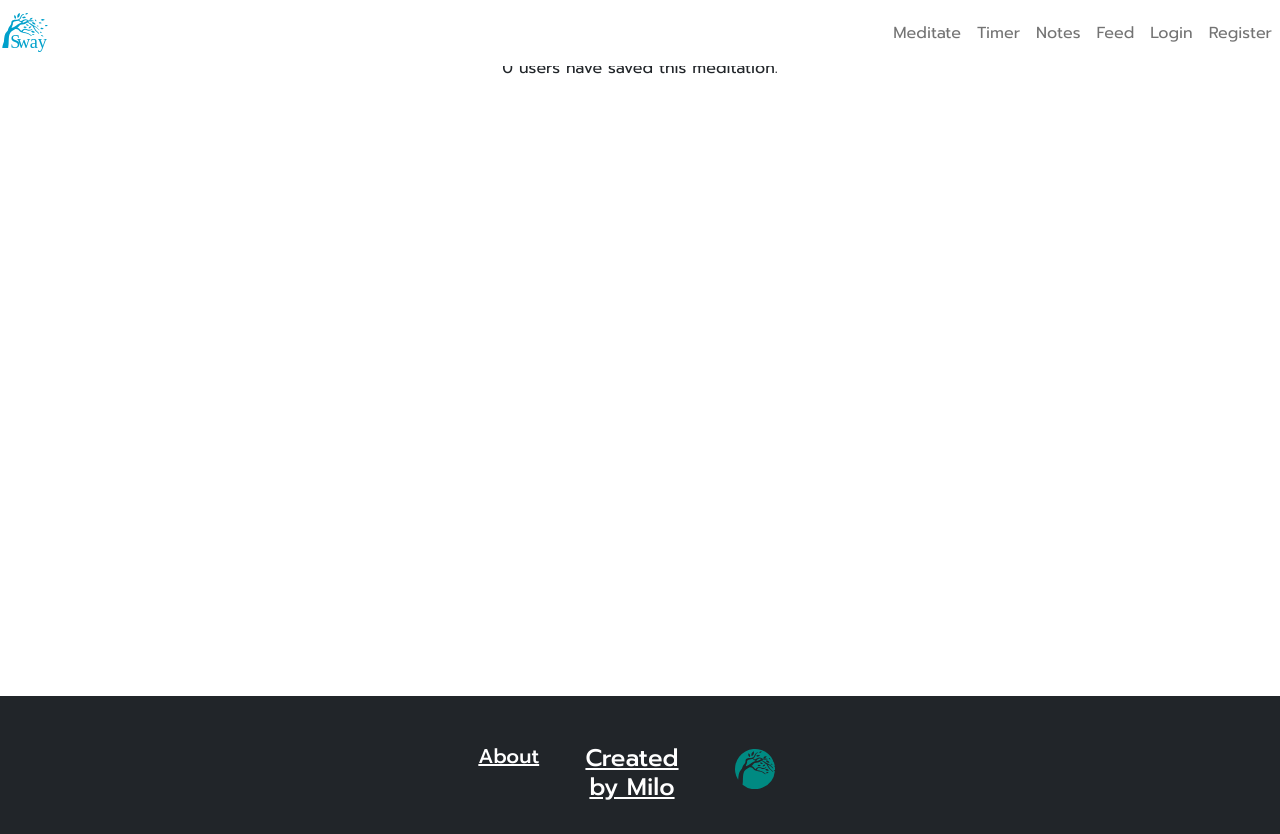
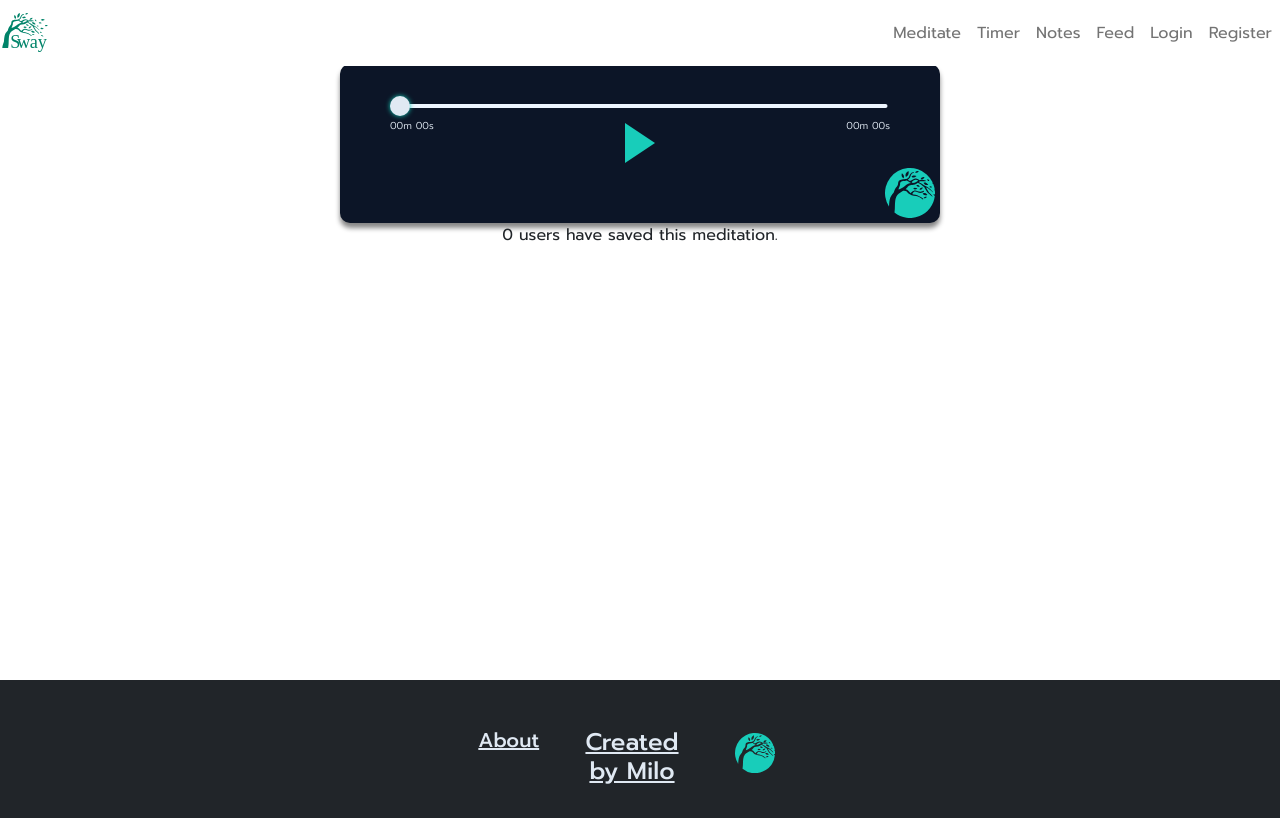
Before and after one commit to milobedini/Sway, a React (Create React App) app in the folder sway/front-end/: page /meditate/guided/1 in a window 1280 px wide. Built offline with nearby package versions, Linux system fonts and the light colour scheme; no server answers.

Commit message:
custom audio file

```diff
--- a/sway/front-end/src/components/Footer.js
+++ b/sway/front-end/src/components/Footer.js
@@ -27,7 +27,7 @@ const Footer = () => {
             <div className="footer-logo col-sm navbar-brand">
               <span className="hidden">Footer</span>
               <img
-                className="logo d-inline-block align-top"
+                className="footer-logo d-inline-block align-top"
                 src={favicon2}
               ></img>
             </div>
--- /dev/null
+++ b/sway/front-end/src/components/Slider.js
@@ -0,0 +1,52 @@
+import '../styles/slider.scss'
+import '../styles/thumb.scss'
+import { useState, useEffect, useRef } from 'react'
+
+const Slider = ({ onChange, percentage }) => {
+  const [position, setPosition] = useState(0)
+  const [marginLeft, setMarginLeft] = useState(0)
+  const [progressBarWidth, setProgressBarWidth] = useState(0)
+
+  const rangeRef = useRef()
+  const thumbRef = useRef()
+
+  useEffect(() => {
+    const rangeWidth = rangeRef.current.getBoundingClientRect().width
+    const thumbWidth = thumbRef.current.getBoundingClientRect().width
+    const centerThumb = (thumbWidth / 100) * percentage * -1
+    const centerProgressBar =
+      thumbWidth +
+      (rangeWidth / 100) * percentage -
+      (thumbWidth / 100) * percentage
+    setPosition(percentage)
+    setMarginLeft(centerThumb)
+
+    setProgressBarWidth(centerProgressBar)
+  }, [percentage])
+
+  return (
+    <div className="slider-container">
+      <div
+        className="progress-bar-cover"
+        style={{
+          width: `${progressBarWidth}px`,
+        }}
+      ></div>
+      <div
+        className="thumb"
+        ref={thumbRef}
+        style={{ left: `${position}%`, marginLeft: `${marginLeft}px` }}
+      ></div>
+      <input
+        type="range"
+        value={position}
+        ref={rangeRef}
+        step="0.01"
+        className="range"
+        onChange={onChange}
+      ></input>
+    </div>
+  )
+}
+
+export default Slider
--- /dev/null
+++ b/sway/front-end/src/components/audio-controls/Button.js
@@ -0,0 +1,12 @@
+import React from 'react'
+import './button.scss'
+
+const Button = ({ play, isPlaying }) => {
+  return (
+    <div className="btn-container">
+      <div onClick={play} className={isPlaying ? 'btn-stop' : 'btn-play'}></div>
+    </div>
+  )
+}
+
+export default Button
--- /dev/null
+++ b/sway/front-end/src/components/audio-controls/ControlPanel.js
@@ -0,0 +1,51 @@
+import React from 'react'
+import Button from './Button'
+import './ControlPanel.scss'
+import logo from '../../assets/Favicon 2.svg'
+
+const ControlPanel = ({ play, isPlaying, duration, currentTime }) => {
+  function timeConversion(seconds) {
+    if (!seconds) return '00m 00s'
+
+    let duration = seconds
+    const hours = duration / 3600
+    duration = duration % 3600
+
+    let min = parseInt(duration / 60)
+    duration = duration % 60
+
+    let sec = parseInt(duration)
+
+    if (sec < 10) {
+      sec = `0${sec}`
+    }
+    if (min < 10) {
+      min = `0${min}`
+    }
+
+    if (parseInt(hours, 10) > 0) {
+      return `${parseInt(hours, 10)}h ${min}m ${sec}s`
+      // eslint-disable-next-line
+    } else if (min == 0) {
+      return `00m ${sec}s`
+    } else {
+      return `${min}m ${sec}s`
+    }
+  }
+  return (
+    <>
+      <div className="control-panel-wrapper">
+        <div className="control-panel">
+          <div className="timer">{timeConversion(currentTime)}</div>
+          <Button play={play} isPlaying={isPlaying} />
+          <div className="timer">{timeConversion(duration)}</div>
+        </div>
+        <div className="timer-logo">
+          <img src={logo}></img>
+        </div>
+      </div>
+    </>
+  )
+}
+
+export default ControlPanel
--- /dev/null
+++ b/sway/front-end/src/components/audio-controls/ControlPanel.scss
@@ -0,0 +1,22 @@
+.control-panel {
+  padding: 15px 0;
+  display: flex;
+  justify-content: space-between;
+}
+
+.timer {
+  font-size: 10px;
+  font-weight: 200;
+  color: #eef6ff;
+}
+.timer-logo {
+  display: flex;
+  width: 100%;
+}
+.timer-logo img {
+  height: 50px;
+  width: 50px;
+  margin-left: 99%;
+  margin-bottom: -5%;
+  background: #0c1527;
+}
--- /dev/null
+++ b/sway/front-end/src/components/audio-controls/button.scss
@@ -0,0 +1,25 @@
+.btn-container {
+  display: flex;
+  justify-content: center;
+  align-items: center;
+  width: 50px;
+  height: 50px;
+  flex-grow: 1;
+}
+
+.btn-play {
+  width: 0;
+  height: 0;
+  border-style: solid;
+  border-width: 20px 0 20px 30px;
+  border-color: transparent transparent transparent #18cdba;
+  cursor: pointer;
+}
+
+.btn-stop {
+  height: 40px;
+  width: 30px;
+  border-left: 10px solid #18cdba;
+  border-right: 10px solid #18cdba;
+  cursor: pointer;
+}
--- a/sway/front-end/src/pages/MeditationShow.js
+++ b/sway/front-end/src/pages/MeditationShow.js
@@ -1,15 +1,26 @@
 import React from 'react'
-import { useEffect, useState } from 'react'
+import { useEffect, useState, useRef } from 'react'
 import { useParams } from 'react-router-dom'
 import axios from 'axios'
+import Slider from '../components/Slider'
+import anapana from '../audio/anapana.mp3'
+import ControlPanel from '../components/audio-controls/ControlPanel'
+import '../styles/audio-player.scss'
+import '../styles/med-show.scss'
 
 const MeditationShow = () => {
   const [name, setName] = useState('')
   const [description, setDescription] = useState('')
   const [category, setCategory] = useState('')
-  const [audio, setAudio] = useState('')
   const [favourited, setFavourited] = useState([])
   const { id } = useParams()
+
+  const [percentage, setPercentage] = useState(0)
+  const [isPlaying, setIsPlaying] = useState(false)
+  const [duration, setDuration] = useState(0)
+  const [currentTime, setCurrentTime] = useState(0)
+
+  const audioRef = useRef()
 
   useEffect(() => {
     const getMeditation = async (id) => {
@@ -18,18 +29,65 @@ const MeditationShow = () => {
       setName(res.data.name)
       setDescription(res.data.description)
       setCategory(res.data.category)
-      setAudio(res.data.audio)
       setFavourited(res.data.favourited_by)
     }
     getMeditation(id)
   }, [id])
+
+  const onChange = (event) => {
+    const audio = audioRef.current
+    audio.currentTime = (audio.duration / 100) * event.target.value
+    setPercentage(event.target.value)
+  }
+
+  const play = () => {
+    const audio = audioRef.current
+    audio.volume = 0.9
+
+    if (!isPlaying) {
+      setIsPlaying(true)
+      audio.play()
+    }
+    if (isPlaying) {
+      setIsPlaying(false)
+      audio.pause()
+    }
+  }
+
+  const getCurrentDuration = (event) => {
+    const percent = (
+      (event.currentTarget.currentTime / event.currentTarget.duration) *
+      100
+    ).toFixed(2)
+    const time = event.currentTarget.currentTime
+    setPercentage(+percent)
+    setCurrentTime(time.toFixed(2))
+  }
 
   return (
     <div className="meditation-show">
       <h2>{name}</h2>
       <p>{description}</p>
       <p>*{category}*</p>
-      <audio>{audio}</audio>
+      <div className="audio-container">
+        <div className="audio-player">
+          <Slider onChange={onChange} percentage={percentage} />
+          <audio
+            ref={audioRef}
+            src={anapana}
+            onLoadedData={(event) => {
+              setDuration(event.currentTarget.duration.toFixed(2))
+            }}
+            onTimeUpdate={getCurrentDuration}
+          ></audio>
+          <ControlPanel
+            play={play}
+            isPlaying={isPlaying}
+            duration={duration}
+            currentTime={currentTime}
+          />
+        </div>
+      </div>
       <p>{favourited.length} users have saved this meditation.</p>
     </div>
   )
--- /dev/null
+++ b/sway/front-end/src/styles/audio-player.scss
@@ -0,0 +1,22 @@
+.audio-player {
+  * {
+    padding: 0;
+    margin: 0;
+    box-sizing: border-box;
+  }
+  background: #0c1527;
+  height: 100%;
+
+  justify-content: center;
+  align-items: center;
+  color: white;
+  font-family: 'Prompt', sans-serif;
+}
+.audio-container {
+  width: 600px;
+  padding: 0 10px;
+  background-color: #0c1527;
+  padding: 30px 50px;
+  border-radius: 10px;
+  box-shadow: 0px 5px 5px rgba(0, 0, 0, 0.479);
+}
--- a/sway/front-end/src/styles/main.scss
+++ b/sway/front-end/src/styles/main.scss
@@ -37,12 +37,13 @@ nav a {
 }
 
 footer a {
-  color: white;
+  color: #e0e9f3;
 }
 
 .footer-logo {
-  filter: invert(52%) sepia(37%) saturate(6374%) hue-rotate(164deg)
-    brightness(98%) contrast(102%);
+  background: rgba(var(--bs-dark-rgb), var(--bs-bg-opacity));
+  height: 40px;
+  width: 50px;
 }
 .hidden {
   display: none;
--- /dev/null
+++ b/sway/front-end/src/styles/med-show.scss
@@ -0,0 +1,6 @@
+.meditation-show {
+  display: flex;
+  flex-direction: column;
+  justify-content: center;
+  align-items: center;
+}
--- /dev/null
+++ b/sway/front-end/src/styles/slider.scss
@@ -0,0 +1,45 @@
+.slider-container {
+  --progress-bar-height: 4px;
+  position: relative;
+  width: 100%;
+  background: 0c1527;
+}
+
+.range {
+  -webkit-appearance: none;
+  background-color: rgba(8, 80, 214, 0.644);
+  height: 10px;
+  width: 100%;
+  cursor: pointer;
+  opacity: 0;
+  margin: 0 auto;
+}
+
+.slider-container::before {
+  content: '';
+  background-color: #eef6ff;
+  width: 99%;
+  height: var(--progress-bar-height);
+  display: block;
+  position: absolute;
+  border-radius: 10px;
+  top: 50%;
+  left: 50%;
+  transform: translate(-50%, -50%);
+  pointer-events: none;
+  opacity: 1;
+}
+
+.progress-bar-cover {
+  background-color: #18cdba;
+  width: 20%;
+  height: var(--progress-bar-height);
+  display: block;
+  position: absolute;
+  border-radius: 10px;
+  top: 50%;
+  transform: translateY(-50%);
+  z-index: 1;
+  user-select: none;
+  pointer-events: none;
+}
--- /dev/null
+++ b/sway/front-end/src/styles/thumb.scss
@@ -0,0 +1,27 @@
+.slider-container {
+  --thumb-width: 20px;
+  --thumb-height: 20px;
+}
+
+.range::-webkit-slider-thumb {
+  -webkit-appearance: none;
+  width: var(--thumb-width);
+  height: var(--thumb-height);
+  background: red;
+  border-radius: 50%;
+  cursor: pointer;
+}
+
+.thumb {
+  width: var(--thumb-width);
+  height: var(--thumb-height);
+  box-shadow: 0px 0px 5px #18cdba;
+  z-index: 3;
+  background: #e0e9f3;
+  position: absolute;
+  border-radius: 50%;
+  top: 50%;
+  transform: translate(0%, -50%);
+  pointer-events: none;
+  user-select: none;
+}
```
Also changed, not shown: sway/front-end/src/assets/Favicon 2.svg, sway/front-end/src/assets/Logo.svg.
